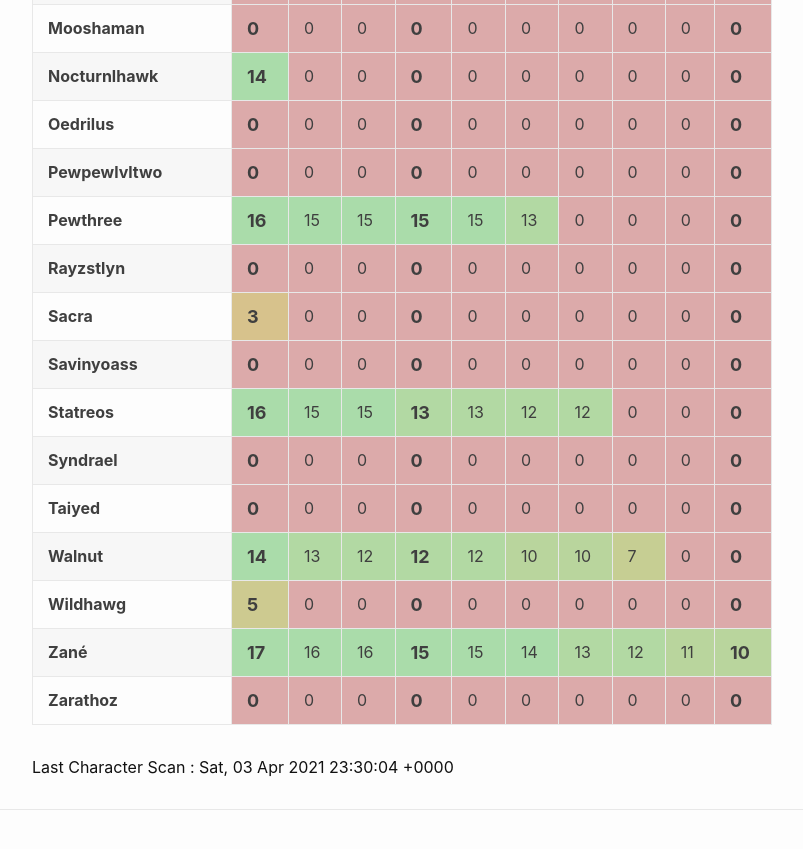
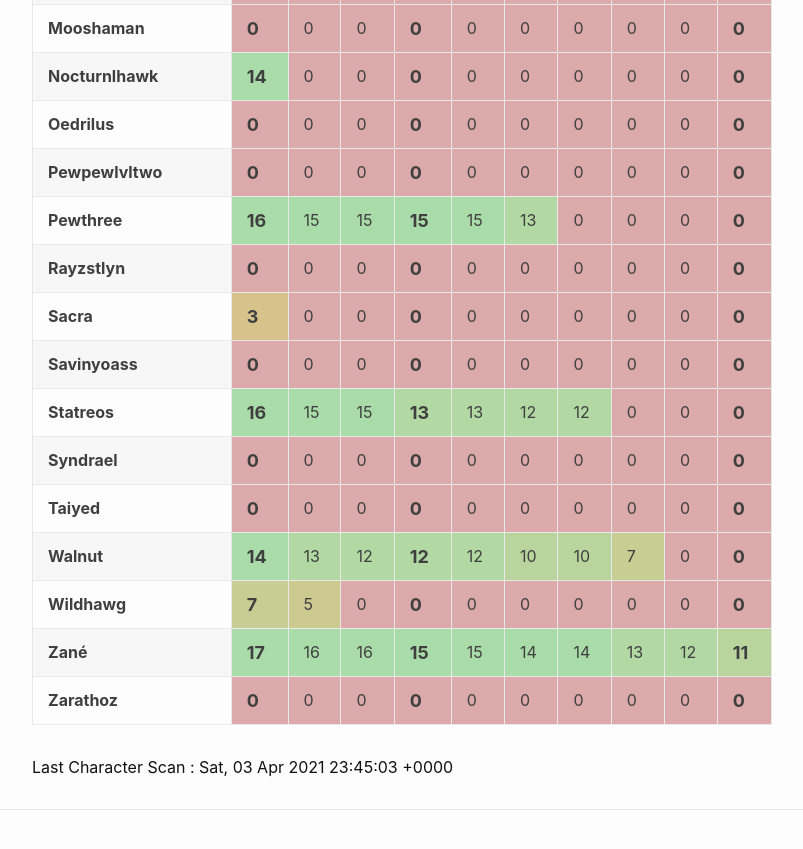
Before and after one commit to eldertribunal/keystonetracker, a Jekyll site: the page built from weekly.md, in a window 1280 px wide and 900 px high, scrolled down 1390 px. Shown: the top 849 px of the window, without its empty margins (126-929 px from the left). Built offline with Jekyll 4.4.1, drawn with Linux system fonts in a browser that asks for light colours.

Commit message:
auto scan Sat Apr  3 23:45:47 UTC 2021

```diff
--- a/_data/scanned.json
+++ b/_data/scanned.json
@@ -1,3 +1,3 @@
 {
-  "timestamp": 1617492604
+  "timestamp": 1617493503
 }
--- a/_data/weekly.json
+++ b/_data/weekly.json
@@ -227,8 +227,8 @@
   {
     "name": "Wildhawg",
     "dungeons": [
+      7,
       5,
-      0,
       0,
       0,
       0,
@@ -338,10 +338,10 @@
       15,
       15,
       14,
+      14,
       13,
       12,
-      11,
-      10
+      11
     ]
   },
   {
```
